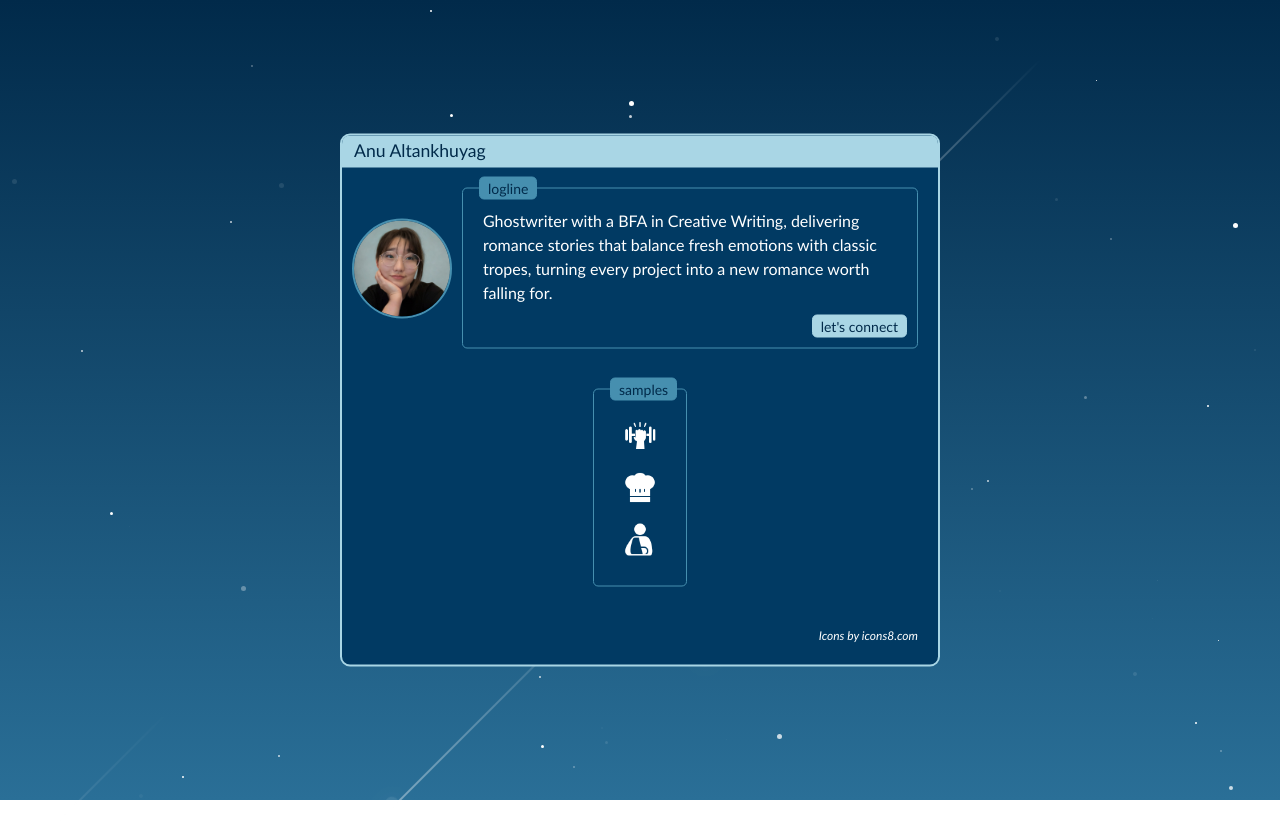
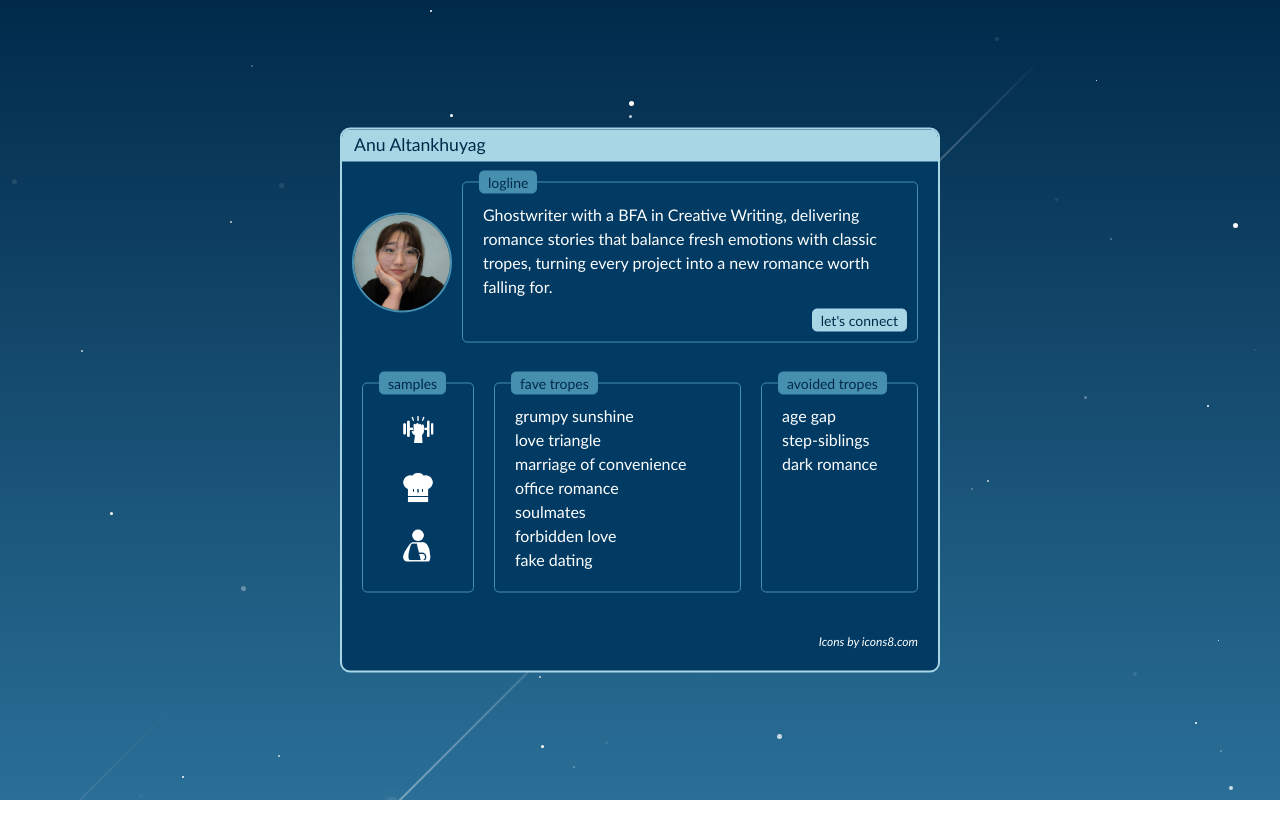
Before and after one commit to lunargravity/anuromance, a Next.js app: page / in a window 1280 px wide. Shown: the top 838 px of the page. Built offline with nearby package versions, Linux system fonts and the light colour scheme.

Commit message:
Finished tropes and genres containers

```diff
--- a/src/app/global.css
+++ b/src/app/global.css
@@ -99,10 +99,11 @@ section {
 }
 
 .second-row {
-  align-items: center;
+  align-items: stretch;
   display: flex;
-  flex-direction: column;
+  flex-direction: row;
   flex: 1;
+  height: 200px;
   padding: 10px;
 }
 
@@ -188,6 +189,7 @@ h1 {
   display: flex;
   flex-direction: column;
   flex: 1;
+  height: 100%;
   box-sizing: border-box;
   position: relative;
   border: 1px solid var(--color-tertiarybackground);
@@ -249,6 +251,10 @@ h1 {
 }
 
 /* === SAMPLES SETTINGS === */
+
+#samples-container {
+  flex: 0.2;
+}
 
 .samples {
   display: flex;
@@ -324,3 +330,26 @@ h1 {
   font-size: var(--secondary-font-size);
   line-height: 1.5;
 }
+
+/* === GENRES SETTINGS === */
+
+.genre-list {
+  display: flex;
+  flex-direction: row;
+  gap: 30px;
+  margin: 10px;
+}
+
+#samples-container,
+#genres-container,
+#avoided-tropes {
+  height: auto;
+}
+
+#genres-container {
+  flex: 0.5;
+}
+
+#avoided-tropes {
+  flex: 0.3;
+}
--- a/src/app/page.tsx
+++ b/src/app/page.tsx
@@ -55,7 +55,7 @@ export default function Page() {
           <div className="bar">Anu Altankhuyag</div>
           {<FirstRow />}
           <div className="second-row">
-            <div className="custom-container">
+            <div id="samples-container" className="custom-container">
               <p className="logline-label">samples</p>
               <div className="samples">
                 <SampleIcon
@@ -84,6 +84,30 @@ export default function Page() {
                 />
               </div>
             </div>
+            <div id="genres-container" className="custom-container">
+              <p className="logline-label">fave tropes</p>
+              <div className="genre-list">
+                <ul>
+                  <li>grumpy sunshine</li>
+                  <li>love triangle</li>
+                  <li>marriage of convenience</li>
+                  <li>office romance</li>
+                  <li>soulmates</li>
+                  <li>forbidden love</li>
+                  <li>fake dating</li>
+                </ul>
+              </div>
+            </div>
+            <div id="avoided-tropes" className="custom-container">
+                <p className="logline-label">avoided tropes</p>
+                <div className="genre-list">
+                  <ul>
+                    <li>age gap</li>
+                    <li>step-siblings</li>
+                    <li>dark romance</li>
+                  </ul>
+                </div>
+              </div>
           </div>
           <div className="source">
             <p>
```
